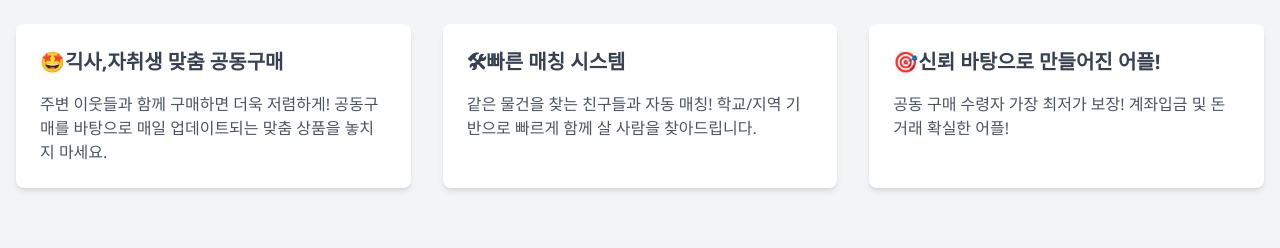
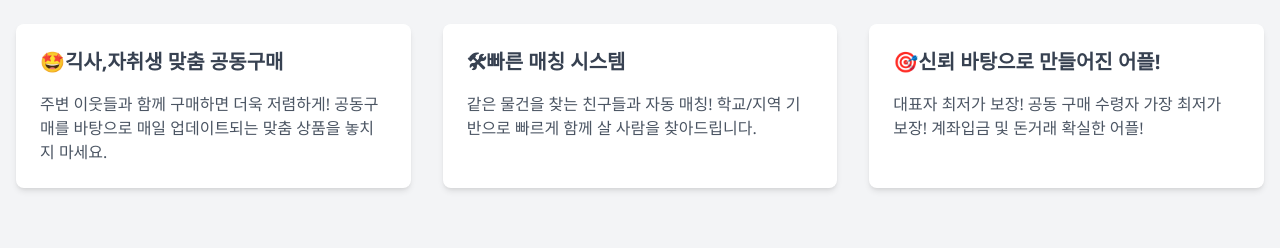
Before and after one commit to Youngwave1128/togetherbuy, a plain HTML site: page index.html in a window 1280 px wide. Shown: the part 552-800 px from the top of the page. Drawn offline with nearby package versions, Linux system fonts and the light colour scheme.

Commit message:
Update index.html

```diff
--- a/index.html
+++ b/index.html
@@ -128,7 +128,7 @@
         </div>
         <div class="bg-white rounded-lg shadow-md p-6 hover-scale fade-in">
           <h3 class="text-xl font-semibold text-gray-700 mb-4">🎯신뢰 바탕으로 만들어진 어플!</h3>
-          <p class="text-gray-600">공동 구매 수령자 가장 최저가 보장! 계좌입금 및 돈거래 확실한 어플!</p>
+          <p class="text-gray-600">대표자 최저가 보장! 공동 구매 수령자 가장 최저가 보장! 계좌입금 및 돈거래 확실한 어플!</p>
         </div>
       </div>
     </div>
```
